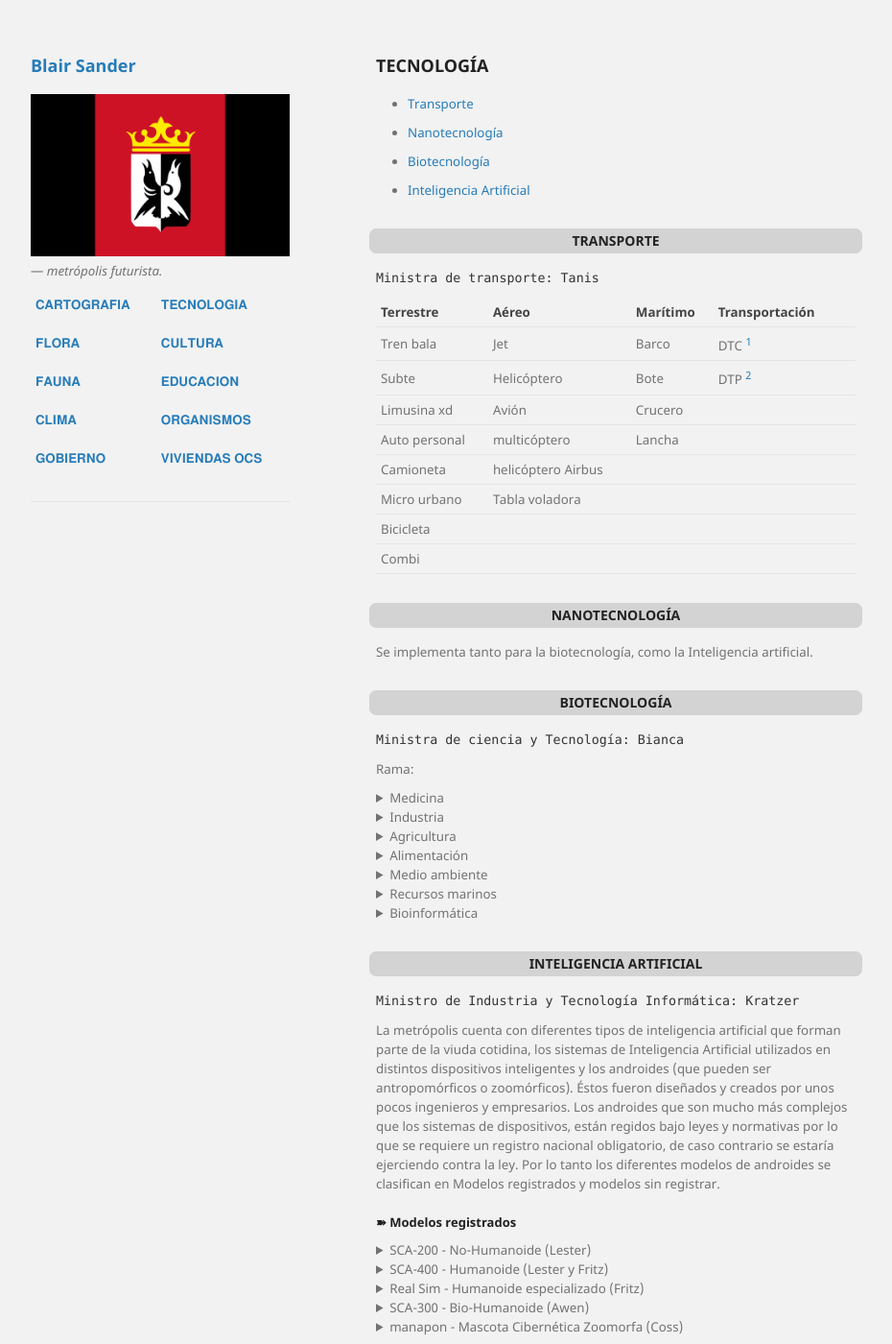
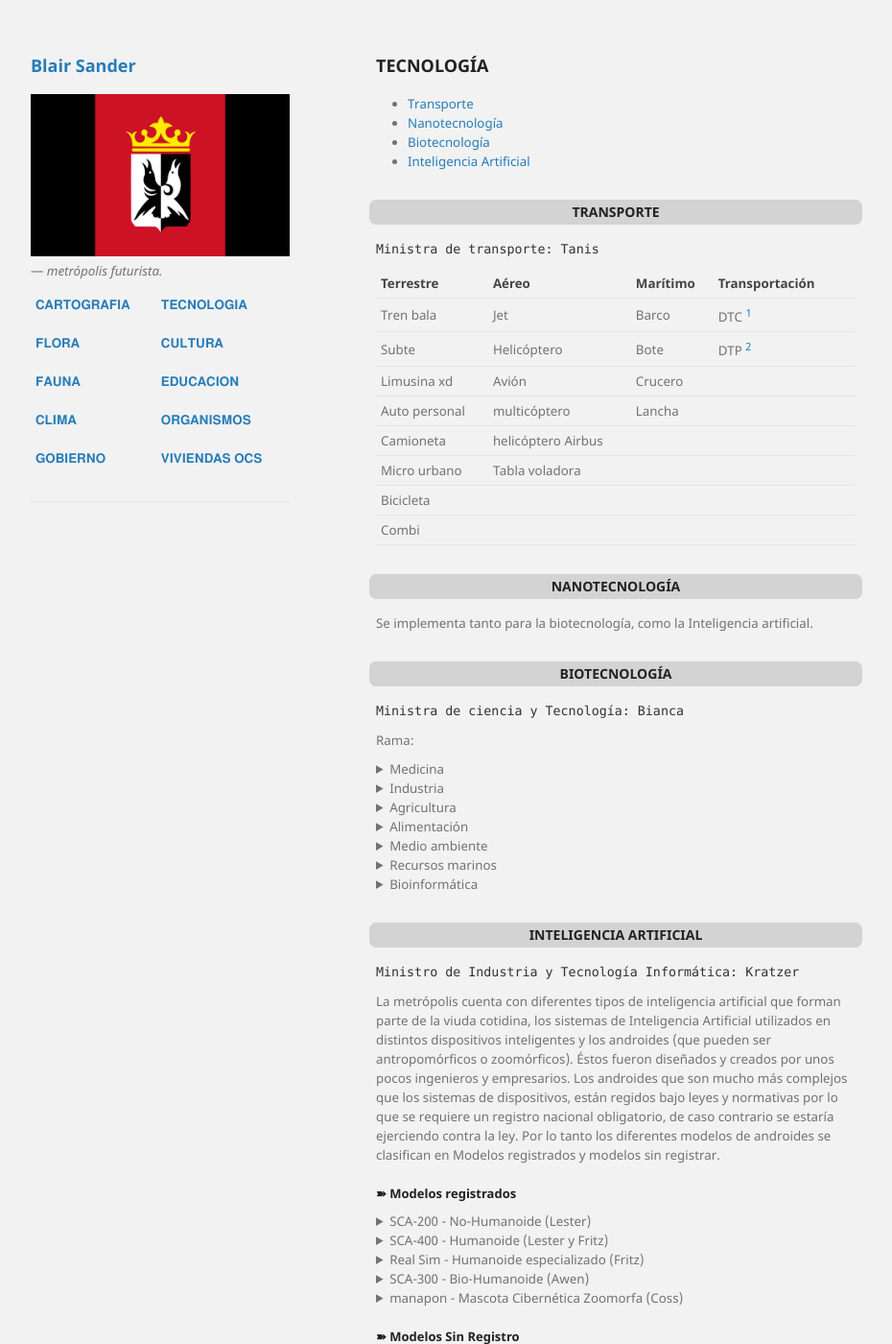
Before and after one commit to BlairSander/ciudad, a Jekyll site: the page built from tecnologia.md, in a window 1280 px wide and 1400 px high. Shown: the whole window at 96% size, without its empty margins (178-1108 px from the left). Built offline with Jekyll 4.4.1, drawn with Linux system fonts in a browser that asks for light colours; our own code applies the rules of GitHub Pages for plain Markdown files.

Commit message:
jekyll-theme-minimal.scss

```diff
--- a/_sass/jekyll-theme-minimal.scss
+++ b/_sass/jekyll-theme-minimal.scss
@@ -47,12 +47,10 @@ p, table, pre, dl {
 }
 
 ul, ol {
-  margin:5px 0 0;
+  margin:5px 0 0 -7px;
 }
 
-li {
-  margin:0 0 10px -7px;
-}
+
 
 a {
   color:#267CB9;
```
